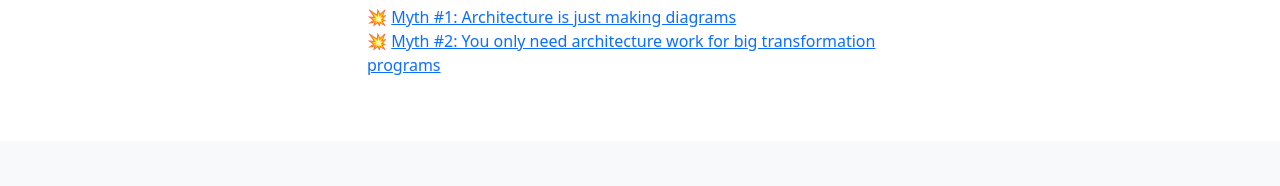
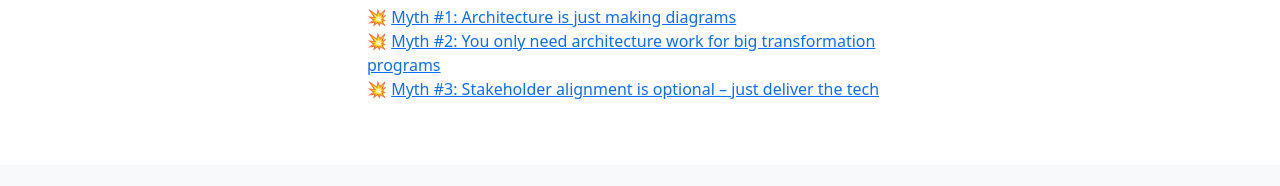
Before and after one commit to tmorin/qtam, a website: page src/_main.html in a window 1280 px wide. Shown: the part 1346-1532 px from the top of the page. Drawn offline with nearby package versions, Linux system fonts and the light colour scheme; files that its build step writes are made by us from their sources.

Commit message:
feat: add article about stakeholder alignment myth

```diff
--- a/src/_main.html
+++ b/src/_main.html
@@ -207,6 +207,12 @@
                            href="https://dev.to/tmorin/myth-2-you-only-need-architecture-work-for-big-transformation-programs-29c2">
                             Myth #2: You only need architecture work for big transformation programs</a>
                     </li>
+                    <li>
+                        💥
+                        <a onclick="gtag('event', 'click', {event_category: 'article',event_label: 'devto-j00'})"
+                           href="https://dev.to/tmorin/myth-3-stakeholder-alignment-is-optional-just-deliver-the-tech-j00">
+                            Myth #3: Stakeholder alignment is optional – just deliver the tech</a>
+                    </li>
                 </ul>
             </div>
         </div>
```
